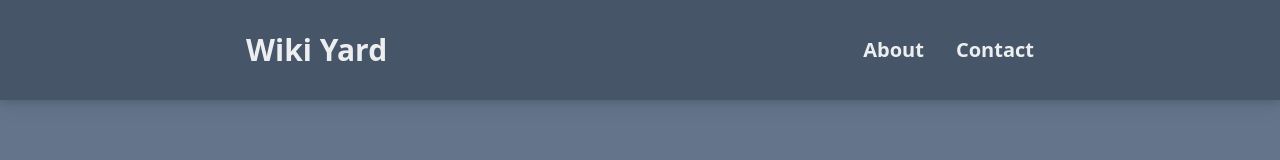
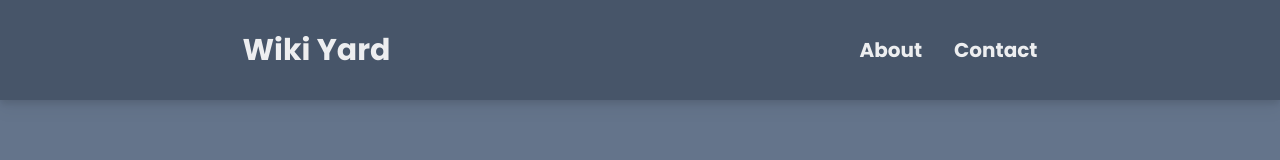
Before and after one commit to Lakshit-Chiranjiv/Wiki-Search-Website, a Next.js app: page / in a window 1280 px wide. Shown: the top 160 px of the page. Built offline with nearby package versions, Linux system fonts and the light colour scheme.

Commit message:
poppins font

```diff
--- a/app/components/Navbar.tsx
+++ b/app/components/Navbar.tsx
@@ -4,7 +4,7 @@ type Props = {}
 
 const Navbar = (props: Props) => {
   return (
-    <div className="bg-slate-600 text-white/90 flex flex-col justify-around items-center md:items-center md:flex-row gap-4 sticky top-0 drop-shadow-lg p-4 py-8">
+    <div className="bg-slate-600 text-white/90 flex flex-col justify-around items-center md:items-center md:flex-row gap-4 sticky top-0 drop-shadow-lg p-4 py-8 font-poppins">
       <Link href="/" className="font-bold text-3xl hover:text-white">Wiki Yard</Link>
       <div className="flex gap-8 justify-center">
         <Link href="/about" className="font-semibold text-xl hover:text-white">About</Link>
```
